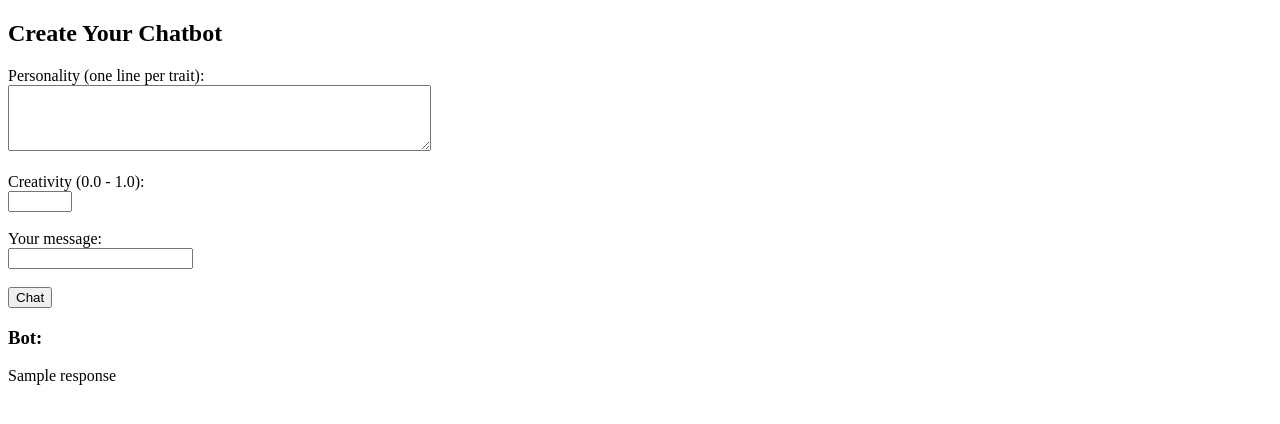
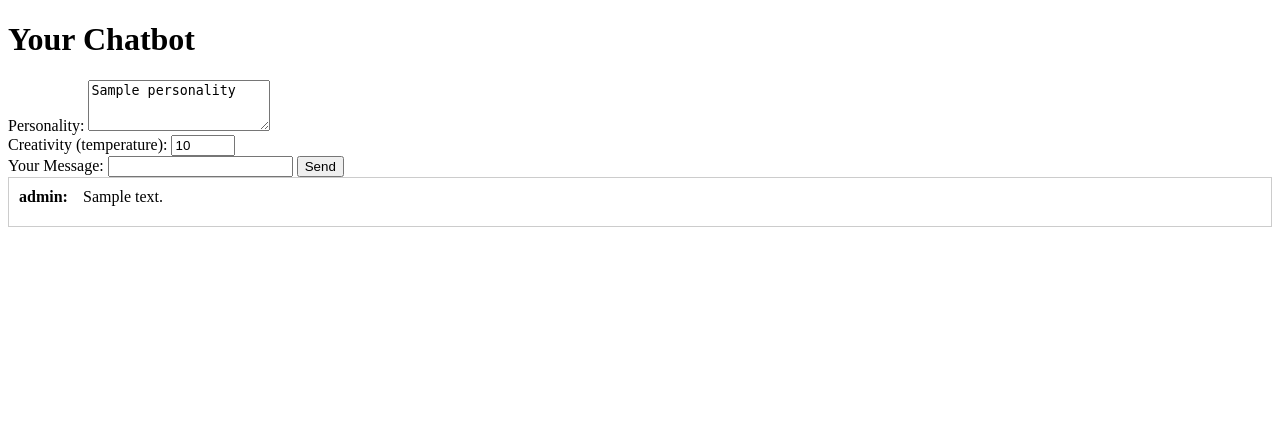
Before and after one commit to QWERTY06224/chatbot_project, a Flask app: template chatbot-app/templates/index.html in a window 1280 px wide. Shown: the top 424 px of the page. Run offline with Flask 3, Linux system fonts and the light colour scheme; the template is opened without the code that fills it: most values are stand-ins (such as "Sample title", 1, 10 or a date in 2020).

Commit message:
Update index.html

```diff
--- a/chatbot-app/templates/index.html
+++ b/chatbot-app/templates/index.html
@@ -1,26 +1,79 @@
 <!DOCTYPE html>
-<html>
+<html lang="en">
 <head>
-    <title>Custom Chatbot</title>
+  <meta charset="UTF-8" />
+  <meta name="viewport" content="width=device-width, initial-scale=1.0"/>
+  <title>Chatbot</title>
+  <style>
+    /* Simple styling */
+    #chat-history { max-height: 400px; overflow-y: auto; border: 1px solid #ccc; padding: 10px; }
+    .message { margin-bottom: 10px; }
+    .message strong { display: inline-block; width: 60px; }
+  </style>
 </head>
 <body>
-    <h2>Create Your Chatbot</h2>
-    <form method="post">
-        <label>Personality (one line per trait):</label><br>
-        <textarea name="personality" rows="4" cols="50" required></textarea><br><br>
+  <h1>Your Chatbot</h1>
 
-        <label>Creativity (0.0 - 1.0):</label><br>
-        <input type="number" step="0.1" name="temperature" min="0" max="1" required><br><br>
+  <form id="chat-form">
+    <label>
+      Personality:
+      <textarea name="personality" id="personality-field" rows="3">{{ personality or '' }}</textarea>
+    </label>
+    <br/>
+    <label>
+      Creativity (temperature):
+      <input type="number" name="temperature" id="temperature-field" step="0.1" min="0" max="1" value="{{ temperature or 0.5 }}"/>
+    </label>
+    <br/>
+    <label>
+      Your Message:
+      <input type="text" name="user_input" id="user-input" required autocomplete="off"/>
+    </label>
+    <button type="submit">Send</button>
+  </form>
 
-        <label>Your message:</label><br>
-        <input type="text" name="user_input" required><br><br>
+  <div id="chat-history">
+    {% for msg in history %}
+      <div class="message">
+        <strong>{{ msg.role }}:</strong> {{ msg.content }}
+      </div>
+    {% endfor %}
+  </div>
 
-        <input type="submit" value="Chat">
-    </form>
+  <script>
+    const form = document.getElementById('chat-form');
+    const historyContainer = document.getElementById('chat-history');
 
-    {% if response %}
-        <h3>Bot:</h3>
-        <p>{{ response }}</p>
-    {% endif %}
+    form.addEventListener('submit', async (e) => {
+      e.preventDefault(); // Prevent page reload
+
+      const payload = {
+        personality: document.getElementById('personality-field').value,
+        temperature: document.getElementById('temperature-field').value,
+        user_input: document.getElementById('user-input').value
+      };
+
+      const response = await fetch('/', {
+        method: 'POST',
+        headers: {'Content-Type': 'application/json'},
+        body: JSON.stringify(payload)
+      });
+
+      const data = await response.json();
+
+      // Rebuild chat history
+      historyContainer.innerHTML = '';
+      data.history.forEach(msg => {
+        const div = document.createElement('div');
+        div.classList.add('message');
+        div.innerHTML = `<strong>${msg.role}:</strong> ${msg.content}`;
+        historyContainer.appendChild(div);
+      });
+
+      document.getElementById('user-input').value = '';
+      // Optionally scroll to bottom
+      historyContainer.scrollTop = historyContainer.scrollHeight;
+    });
+  </script>
 </body>
 </html>
```
